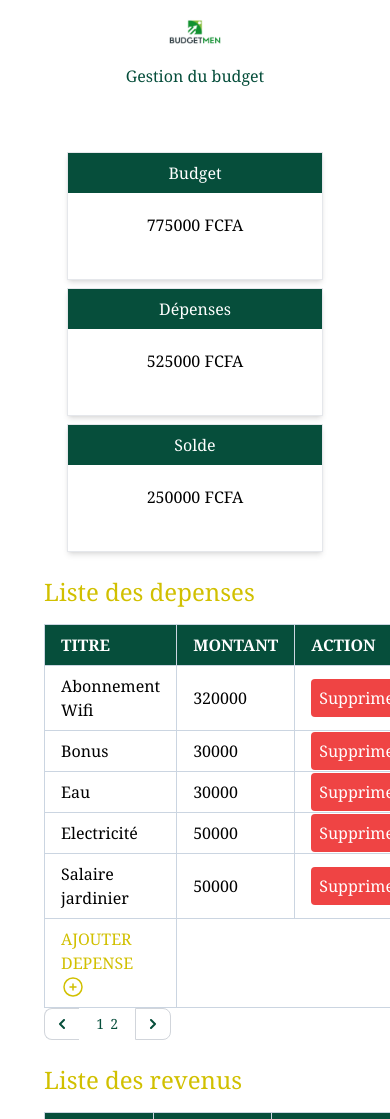
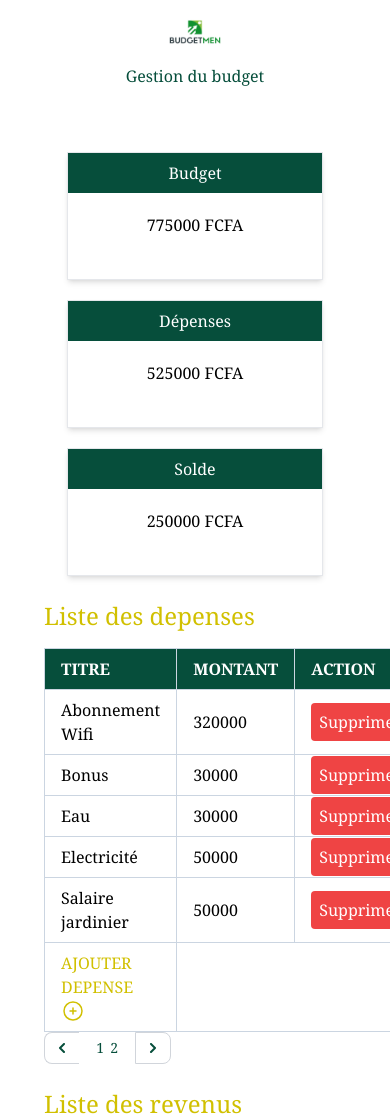
Before and after one commit to aminaozil/Gestion_budget, a Flask app: page / in a window 390 px wide; the page is wider, and only the part inside the window is pictured. Shown: the top 1119 px of that part. Run offline with Flask 3, Linux system fonts and the light colour scheme.

Commit message:
respon grid and form

```diff
--- a/static/css/main.css
+++ b/static/css/main.css
@@ -742,6 +742,10 @@ video {
   grid-template-columns: repeat(2, minmax(0, 1fr));
 }
 
+.grid-cols-subgrid {
+  grid-template-columns: subgrid;
+}
+
 .flex-wrap {
   flex-wrap: wrap;
 }
@@ -760,6 +764,10 @@ video {
 
 .gap-2 {
   gap: 0.5rem;
+}
+
+.gap-5 {
+  gap: 1.25rem;
 }
 
 .-space-x-px > :not([hidden]) ~ :not([hidden]) {
@@ -982,6 +990,10 @@ video {
   .sm\:inline {
     display: inline;
   }
+
+  .sm\:grid-cols-1 {
+    grid-template-columns: repeat(1, minmax(0, 1fr));
+  }
 }
 
 @media (min-width: 768px) {
--- a/templates/index.html
+++ b/templates/index.html
@@ -7,7 +7,7 @@
         <div class="container pt-5">
 
 
-            <div class="grid md:grid-cols-2 lg:grid-cols-3 gap-2">
+            <div class="grid sm:grid-cols-1 md:grid-cols-2 lg:grid-cols-3 gap-5">
               <div class="bg-white shadow-md min-w-64 min-h-32 mx-auto border border-gray-200 "><div class="grid-flow-row px-4 py-2 bg-emerald-900 text-white text-center">Budget</div><p class="text-center m-5"> {{ budget }} FCFA</p></div>
               <div class="bg-white shadow-md min-w-64 min-h-32 mx-auto border border-gray-200 "><div class="grid-flow-row px-4 py-2 bg-emerald-900 text-white text-center">Dépenses</div><p class="text-center m-5">{{ total_deps }} FCFA</p></div>
               <div class="bg-white shadow-md min-w-64 min-h-32 mx-auto border border-gray-200 "><div class="grid-flow-row px-4 py-2 bg-emerald-900 text-white text-center">Solde</div><p class="text-center m-5"> {{ solde }} FCFA</p></div>
```
